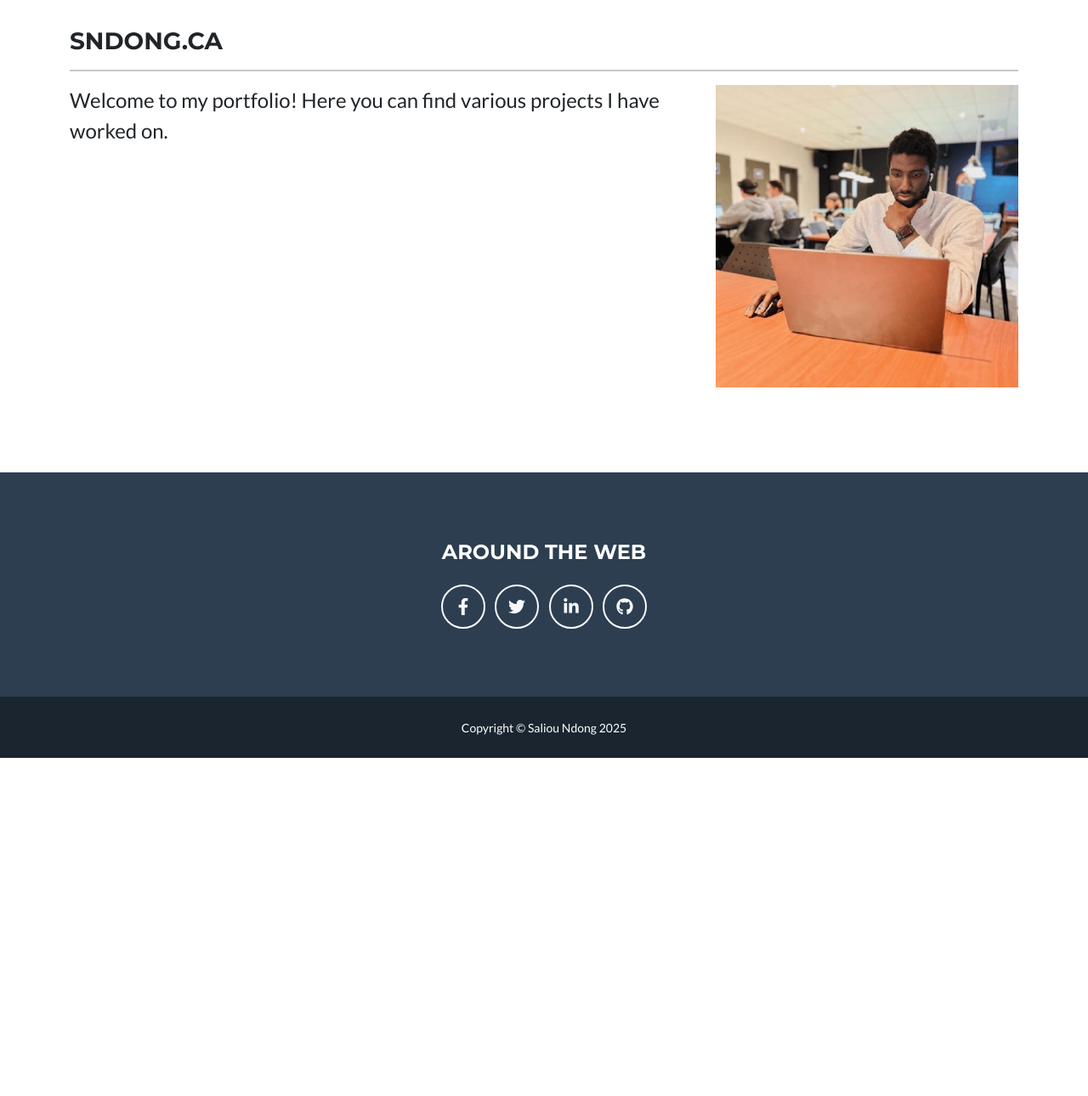
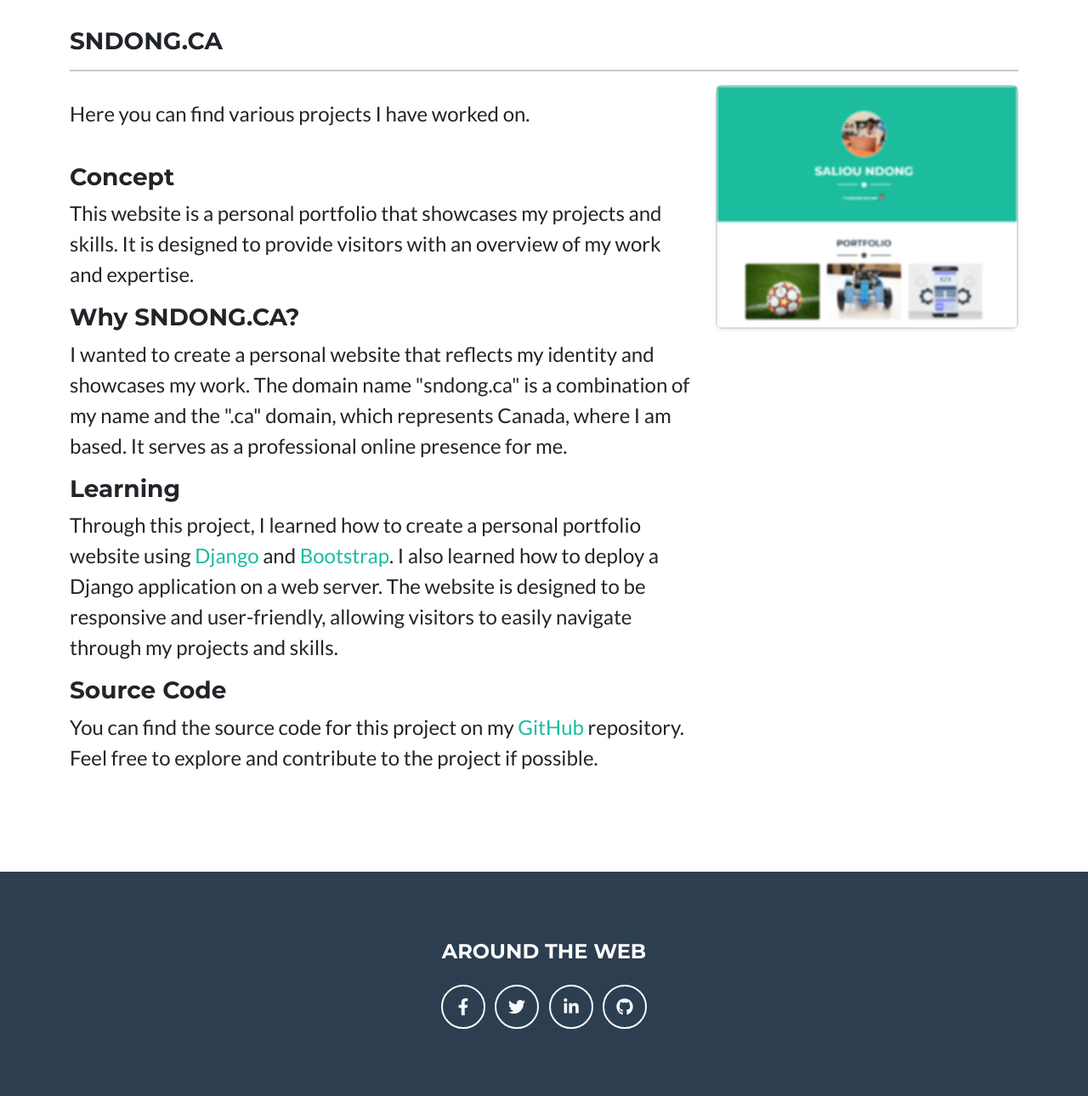
Before and after one commit to salioundong/Portfolio_Saliou, a Django app: page /sndong-ca in a window 1280 px wide. Shown: the part 118-1408 px from the top of the page at 85% size. Before the commit the page ends 1010 px from the top, so only its background shows below. Run offline with Django 5.2, Linux system fonts and the light colour scheme; some libraries are stand-ins or nearby versions.

Commit message:
editing template sndong-ca

```diff
--- a/portfolio/templates/portfolio/index.html
+++ b/portfolio/templates/portfolio/index.html
@@ -104,7 +104,7 @@
                                     <p>salioundong.ca</p>
                                 </div>
                             </div>
-                            <img class="img-fluid" style="object-fit: cover; height: 300px; width: auto;" src="{% static 'assets/img/sndongca.png' %}" alt="..." />
+                            <img class="img-fluid" style="object-fit: cover; height: 300px;" src="{% static 'assets/img/sndongca.png' %}" alt="..." />
                         </a>
                     </div>
                 </div>
--- a/portfolio/templates/portfolio/materialManage.html
+++ b/portfolio/templates/portfolio/materialManage.html
@@ -1,8 +1,6 @@
 {% extends "portfolio/layout.html" %}
 
 {% load static %}
-
-{% block body_class %}page-with-navbar{% endblock %}
 
 {% block body %}
     <div class="container" style="margin-bottom: 100px; margin-top: -50px;">
@@ -28,7 +26,7 @@
             </div>
 
             <div class="col-12 col-md-8 order-2 order-md-1">
-                <p class="fs-4">
+                <p class="fs-4 mt-3">
                     Complete mobile application for equipment borrowing management.
                 </p><br>
                 <h3>Concept</h3>
--- a/portfolio/templates/portfolio/sndong-ca.html
+++ b/portfolio/templates/portfolio/sndong-ca.html
@@ -1,6 +1,8 @@
 {% extends "portfolio/layout.html" %}
 
 {% load static %}
+
+{% block title %}SNDONG.CA{% endblock %}
 
 {% block body %}
     <div class="container" style="margin-bottom: 100px; margin-top: -50px;">
@@ -12,11 +14,38 @@
         </div>
 
         <div class="row mb-3">
-            <div class="col-sm-8">
-                <p class="fs-4">Welcome to my portfolio! Here you can find various projects I have worked on.</p>
+            <div class="col-12 col-md-8 order-2 order-md-1">
+                <p class="fs-4 mt-3">Here you can find various projects I have worked on.</p><br>
+                <h3>Concept</h3>
+                <p class="fs-4">
+                    This website is a personal portfolio that showcases my projects and skills.
+                    It is designed to provide visitors with an overview of my work and expertise.
+                </p>
+                <h3>Why SNDONG.CA?</h3>
+                <p class="fs-4">
+                    I wanted to create a personal website that reflects my identity and showcases my work.
+                    The domain name "sndong.ca" is a combination of my name and the ".ca" domain, which represents Canada,
+                    where I am based. It serves as a professional online presence for me.
+                </p>
+                <h3>Learning</h3>
+                <p class="fs-4">
+                    Through this project, I learned how to create a personal portfolio website using
+                    <a href="https://www.djangoproject.com/" target="_blank" class="text-decoration-none">Django</a> and
+                    <a href="https://getbootstrap.com/" target="_blank" class="text-decoration-none">Bootstrap</a>.
+                    I also learned how to deploy a Django application on a web server.
+                    The website is designed to be responsive and user-friendly, allowing visitors to easily navigate through my projects and skills.
+                </p>
+                <h3>Source Code</h3>
+                <p class="fs-4">
+                    You can find the source code for this project on my
+                    <a href="https://github.com/salioundong/Portfolio_Saliou" target="_blank" class="text-decoration-none">GitHub</a> repository.
+                    Feel free to explore and contribute to the project if possible.
+                </p>
             </div>
-            <div class="col-sm-4 mt-3 mt-sm-0">
-                <img class="img-fluid img-centered" src="{% static 'assets/img/avatar.png' %}" alt="Avatar">
+            <div class="col-12 col-md-4 order-1 order-md-2 mt-3 mt-sm-0">
+                <div class="card shadow-sm">
+                    <img class="img-fluid img-centered" style="filter: blur(1px);" src="{% static 'assets/img/portfolio.png' %}" alt="Avatar">
+                </div>
             </div>
         </div>
     </div>
```
Also changed, not shown: portfolio/static/assets/img/portfolio.png (added).
